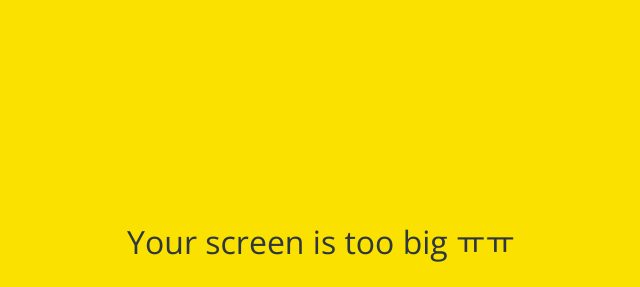
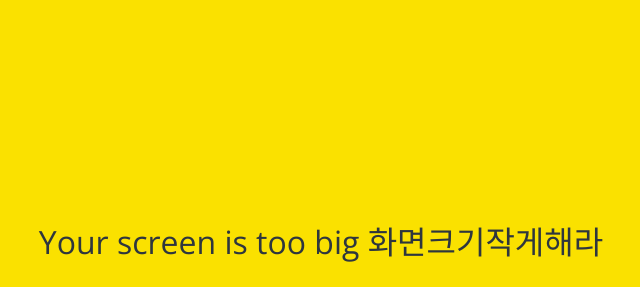
Before and after one commit to leerevir/kokoa-clone-2022, a plain HTML site: page index.html in a window 1280 px wide. Shown: the part 158-445 px from the top of the page, without its empty margins (319-959 px from the left). Drawn offline with nearby package versions, Linux system fonts and the light colour scheme.

Commit message:
화면크기작게

```diff
--- a/index.html
+++ b/index.html
@@ -35,7 +35,7 @@
     </form>
 
     <div id="no-mobile">
-      <span>Your screen is too big ㅠㅠ</span>
+      <span>Your screen is too big 화면크기작게해라</span>
   </div>
 
     <script
```
Also changed, not shown: more.html (+1 -1 lines).
